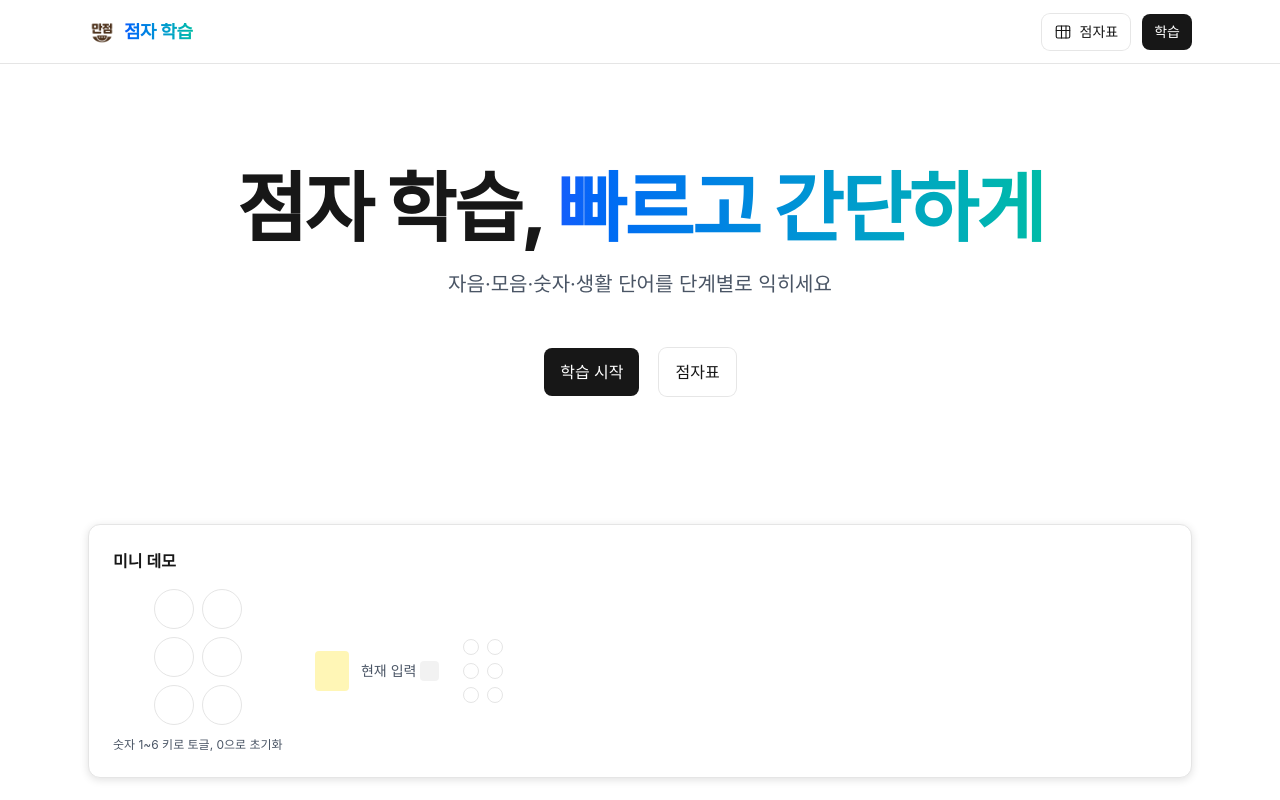
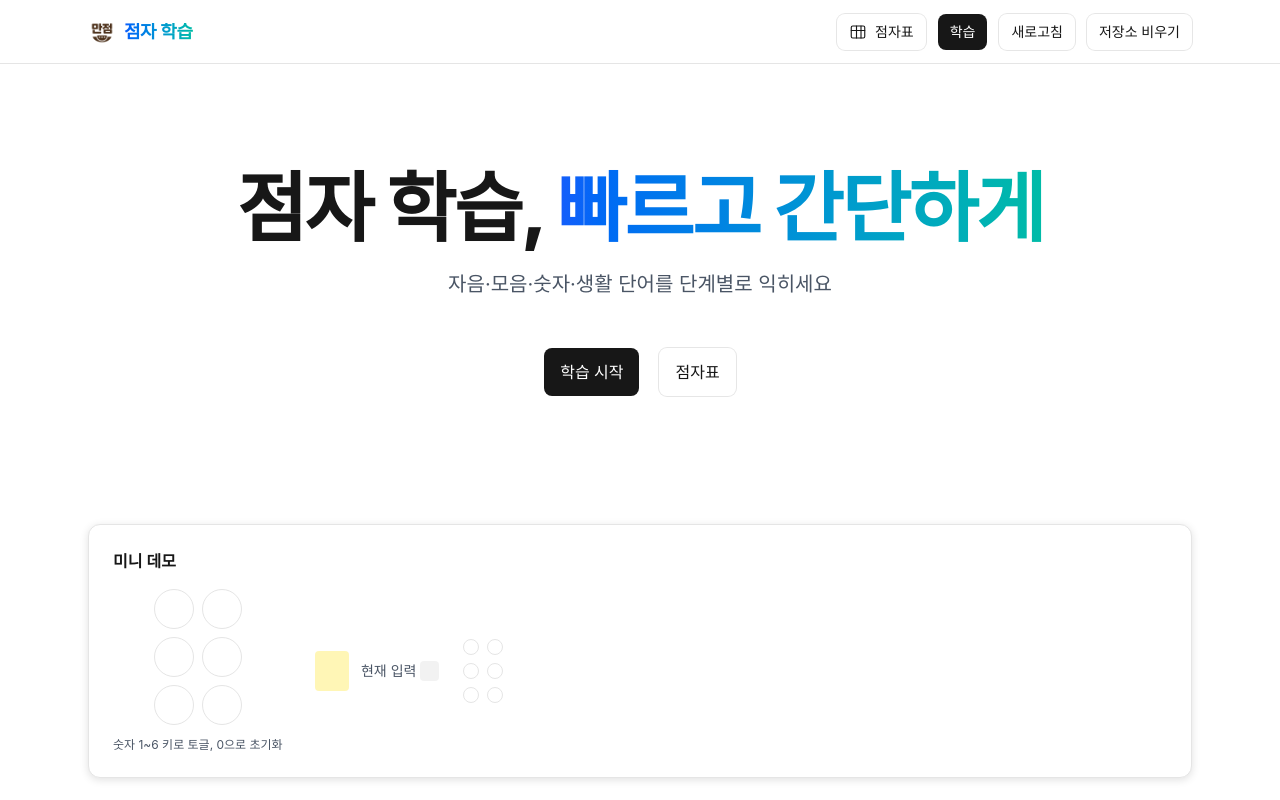
Before and after one commit to ByuN0-0/braille, a Next.js app: page / in a window 1280 px wide. Shown: the top 800 px of the page. Built offline with nearby package versions, Linux system fonts and the light colour scheme; a web font is replaced by a local one.

Commit message:
feat: 저장소 비우기 및 강제 새로고침 버튼 컴포넌트 추가, 앱 버전 감지 로직 개선

```diff
--- a/src/app/layout.tsx
+++ b/src/app/layout.tsx
@@ -25,7 +25,11 @@ export default function RootLayout({
 }: Readonly<{
   children: React.ReactNode;
 }>) {
-  const appVersion = process.env.NEXT_PUBLIC_APP_VERSION ?? "dev";
+  const appVersion =
+    process.env.NEXT_PUBLIC_APP_VERSION ||
+    (process.env.VERCEL_GIT_COMMIT_SHA ? process.env.VERCEL_GIT_COMMIT_SHA.slice(0, 7) : undefined) ||
+    process.env.BUILD_ID ||
+    "dev";
   return (
     <html lang="ko">
       <body className={`${geistSans.variable} ${geistMono.variable} antialiased min-h-screen flex flex-col`}>
--- /dev/null
+++ b/src/components/ClearStorageButton.tsx
@@ -0,0 +1,58 @@
+"use client";
+import { FC, useState } from "react";
+
+const ClearStorageButton: FC<{ className?: string }> = ({ className }) => {
+  const [working, setWorking] = useState(false);
+
+  const clearAll = async () => {
+    if (working) return;
+    setWorking(true);
+    try {
+      // Local/session storage
+      try { localStorage.clear(); } catch {}
+      try { sessionStorage.clear(); } catch {}
+
+      // Cache Storage
+      try {
+        if ("caches" in window) {
+          const keys = await caches.keys();
+          await Promise.all(keys.map((k) => caches.delete(k)));
+        }
+      } catch {}
+
+      // Service Workers
+      try {
+        if (navigator.serviceWorker?.getRegistrations) {
+          const regs = await navigator.serviceWorker.getRegistrations();
+          await Promise.all(regs.map((r) => r.unregister()));
+        }
+      } catch {}
+
+      // IndexedDB (best-effort)
+      try {
+        const anyWin = window as unknown as { indexedDB?: IDBFactory & { databases?: () => Promise<Array<{ name?: string }>> } };
+        const dbs = await anyWin.indexedDB?.databases?.();
+        if (dbs && anyWin.indexedDB) {
+          await Promise.all(
+            dbs.map((d) => (d.name ? new Promise<void>((res) => { anyWin.indexedDB!.deleteDatabase(d.name!); res(); }) : Promise.resolve()))
+          );
+        }
+      } catch {}
+
+      // Hard reload with cache-busting
+      const url = new URL(window.location.href);
+      url.searchParams.set("_clr", String(Date.now()));
+      window.location.replace(url.toString());
+    } finally {
+      setWorking(false);
+    }
+  };
+
+  return (
+    <button type="button" onClick={clearAll} disabled={working} className={`btn btn-secondary ${className ?? ""}`}>
+      {working ? "정리 중..." : "저장소 비우기"}
+    </button>
+  );
+};
+
+export default ClearStorageButton;
--- /dev/null
+++ b/src/components/HardRefreshButton.tsx
@@ -0,0 +1,18 @@
+"use client";
+import { FC } from "react";
+
+const HardRefreshButton: FC<{ className?: string }> = ({ className }) => {
+  const onClick = () => {
+    if (typeof window === "undefined") return;
+    const url = new URL(window.location.href);
+    url.searchParams.set("_v", String(Date.now()));
+    window.location.replace(url.toString());
+  };
+  return (
+    <button type="button" onClick={onClick} className={`btn btn-secondary ${className ?? ""}`}>
+      새로고침
+    </button>
+  );
+};
+
+export default HardRefreshButton;
--- a/src/components/SiteHeader.tsx
+++ b/src/components/SiteHeader.tsx
@@ -1,5 +1,7 @@
 import Link from "next/link";
 import Image from "next/image";
+import HardRefreshButton from "@/components/HardRefreshButton";
+import ClearStorageButton from "@/components/ClearStorageButton";
 
 export default function SiteHeader() {
   return (
@@ -22,6 +24,8 @@ export default function SiteHeader() {
             <span>점자표</span>
           </Link>
           <Link href="/learn" className="btn btn-primary">학습</Link>
+          <HardRefreshButton />
+          <ClearStorageButton />
         </div>
       </nav>
     </header>
```
